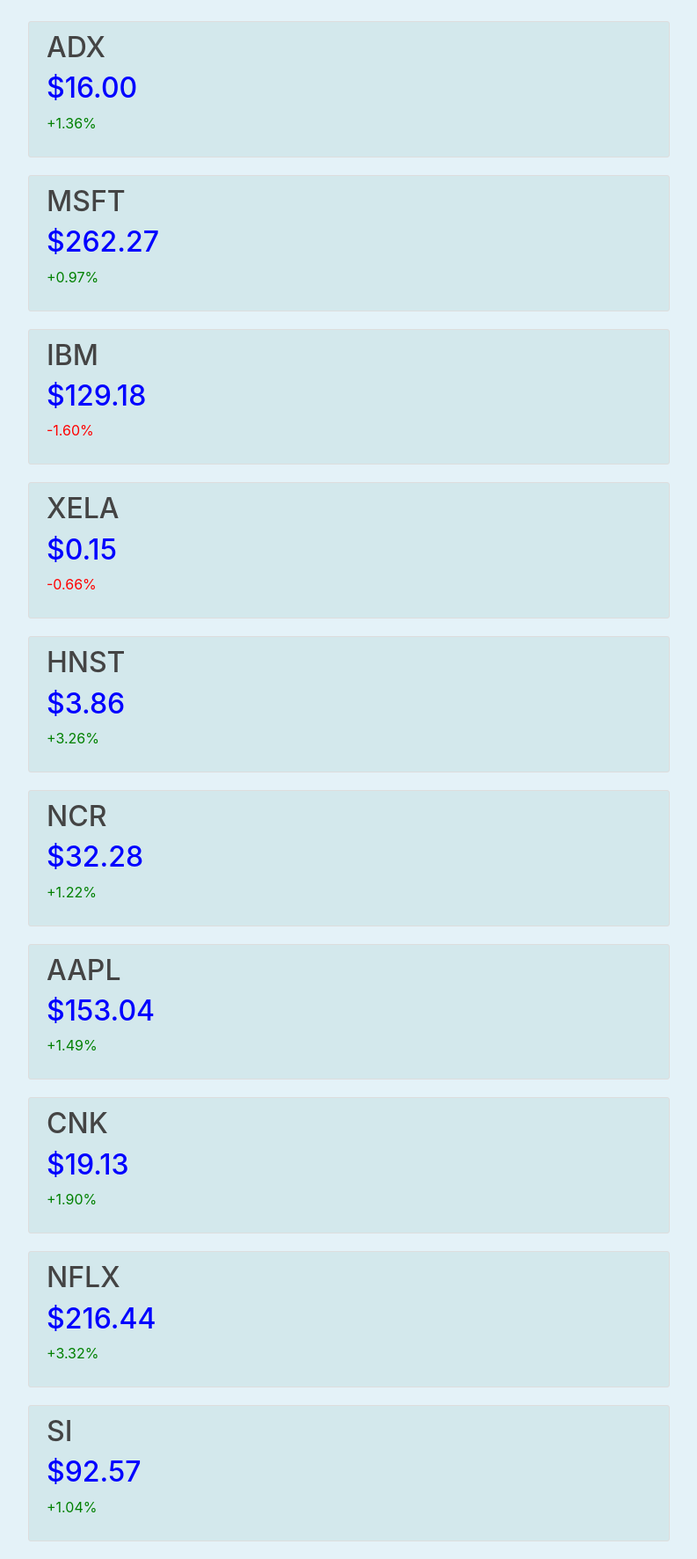
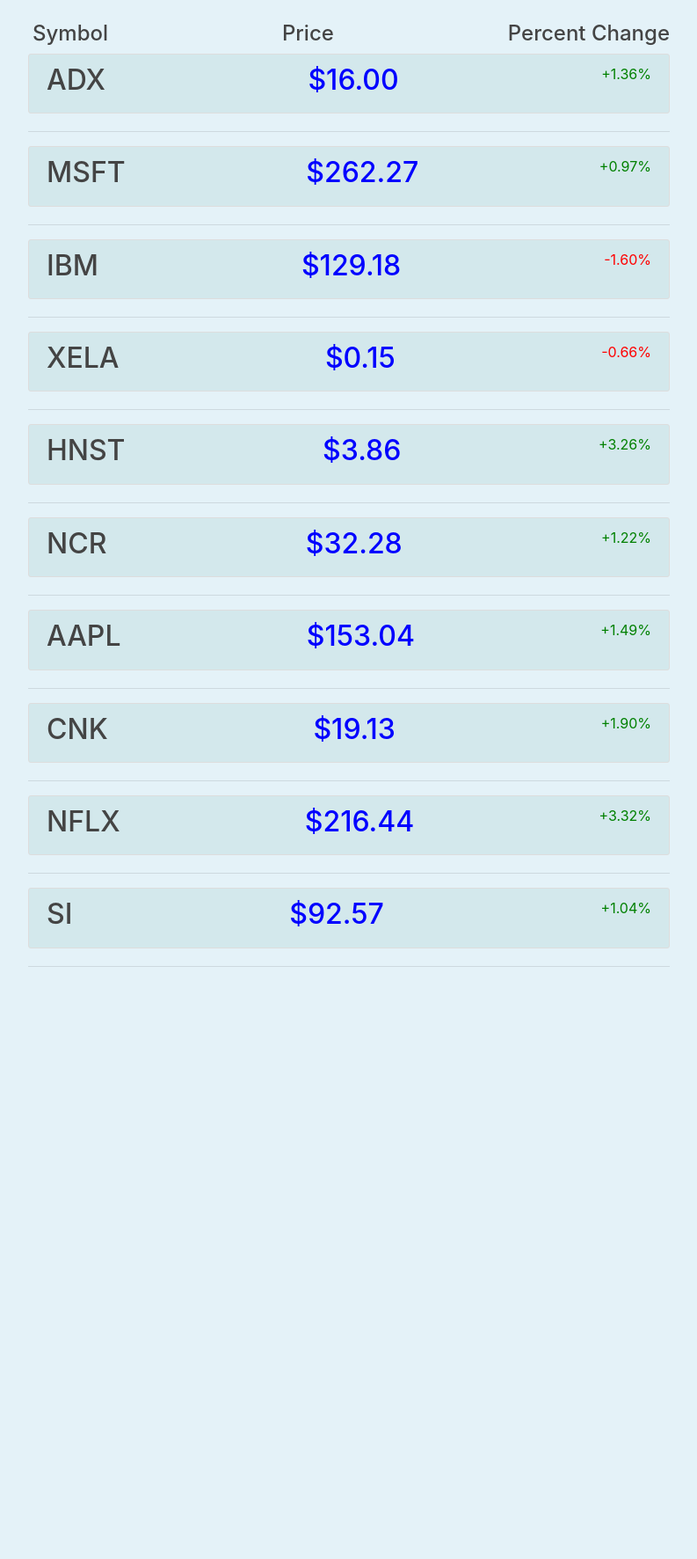
Before and after one commit to dhruv01234/stock_project, a Flask app: template stockchart/templates/dashboard.html in a window 1280 px wide. Shown: the part 56-1828 px from the top of the page at 88% size, without its empty margins (53-846 px from the left). After the commit the page ends 1155 px from the top, so only its background shows below. Run offline with Flask 2, Linux system fonts and the light colour scheme; the template is opened without the code that fills it: values that come from a table or form of the project are taken from there, others are empty; data comes from the database, SQL or seed files in the repository; both versions use the stored data as it was after the commit.

Commit message:
dashboard change

```diff
--- a/stockchart/static/main.css
+++ b/stockchart/static/main.css
@@ -97,26 +97,37 @@
         .price {
             color: blue;
         }
-.info
-{
+
+        .info {
             /* color: rgba(248, 150, 3, 0.941); */
             float: right;
-    animation:popup 1.5s linear infinite;
+            animation: popup 1.5s linear infinite;
         }
+
         @keyframes popup {
-    0%
-    {
+            0% {
                 transform: scale(1.1);
                 color: rgb(251, 7, 255);
             }
-    50%
-    {
+            50% {
                 transform: scale(0.8);
                 color: rgb(248, 236, 3);
             }
-    100%
-    {
+            100% {
                 transform: scale(1.1);
                 color: red;
             }
         }
+
+        .heading {
+            display: flex;
+            justify-content: space-between;
+        }
+
+        .left-pad {
+            padding-left: 5px;
+        }
+
+        .side {
+            display: flex;
+        }
--- a/stockchart/templates/dashboard.html
+++ b/stockchart/templates/dashboard.html
@@ -1,21 +1,27 @@
 {% extends 'layout.html' %}
 {% block content %}
+<div class='heading left-pad'>
+  <h4>Symbol</h4>
+  <h4>Price</h4>
+  <h4>Percent Change</h4>
+</div>
         {%for stock in stocks%}
         <article class="media content-section">
-            <div class="media-body">
-                <div class="media-body">
-                    <h2 class="article-title">{{ stock.symbol}}</h2>
-                  </div>
-              <h2 class="article-title price">${{ stock.price}}</h2>
-             {%if stock.percent_change[0] != '-'%}
-             <p class="article-content profit">+{{ stock.percent_change }}%</p>
+
+            <div class="media-body heading">
+
+                    <h2 class="article-title start">{{ stock.symbol}}</h2>
+                    <h2 class="article-title price start">${{ stock.price}}</h2>
+                    {%if stock.percent_change[0] != '-'%}
+             <p class="article-content profit start">+{{ stock.percent_change }}%</p>
              {%else%}
-             <p class="article-content loss">{{ stock.percent_change }}%</p>
-             {%endif%}
-             {%if current_user.is_authenticated%}
-             <a href="{{url_for('buy_stock',stock_id=stock.id)}}"><button class='btn btn-outline-info'>Buy</button></a>
+             <p class="article-content loss start">{{ stock.percent_change }}%</p>
              {%endif%}
             </div>
           </article>
+          {%if current_user.is_authenticated%}
+             <a href="{{url_for('buy_stock',stock_id=stock.id)}}"><button class='btn btn-outline-info'>Buy</button></a>
+             {%endif%}
+             <hr>
         {%endfor%}
 {% endblock content %}
```
Also changed, not shown: stockchart/site.db. Lines whose indentation alone changed are shown as unchanged.
